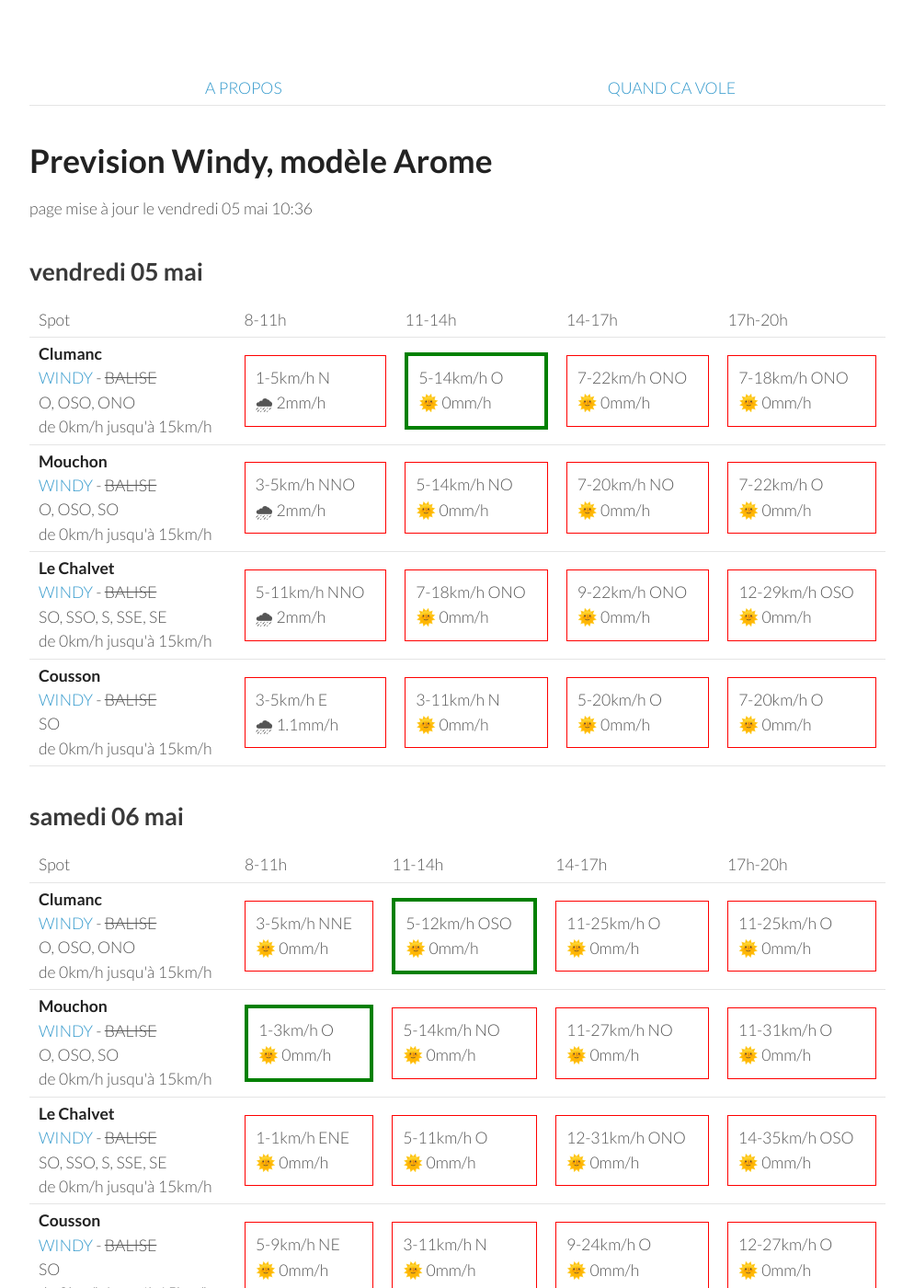
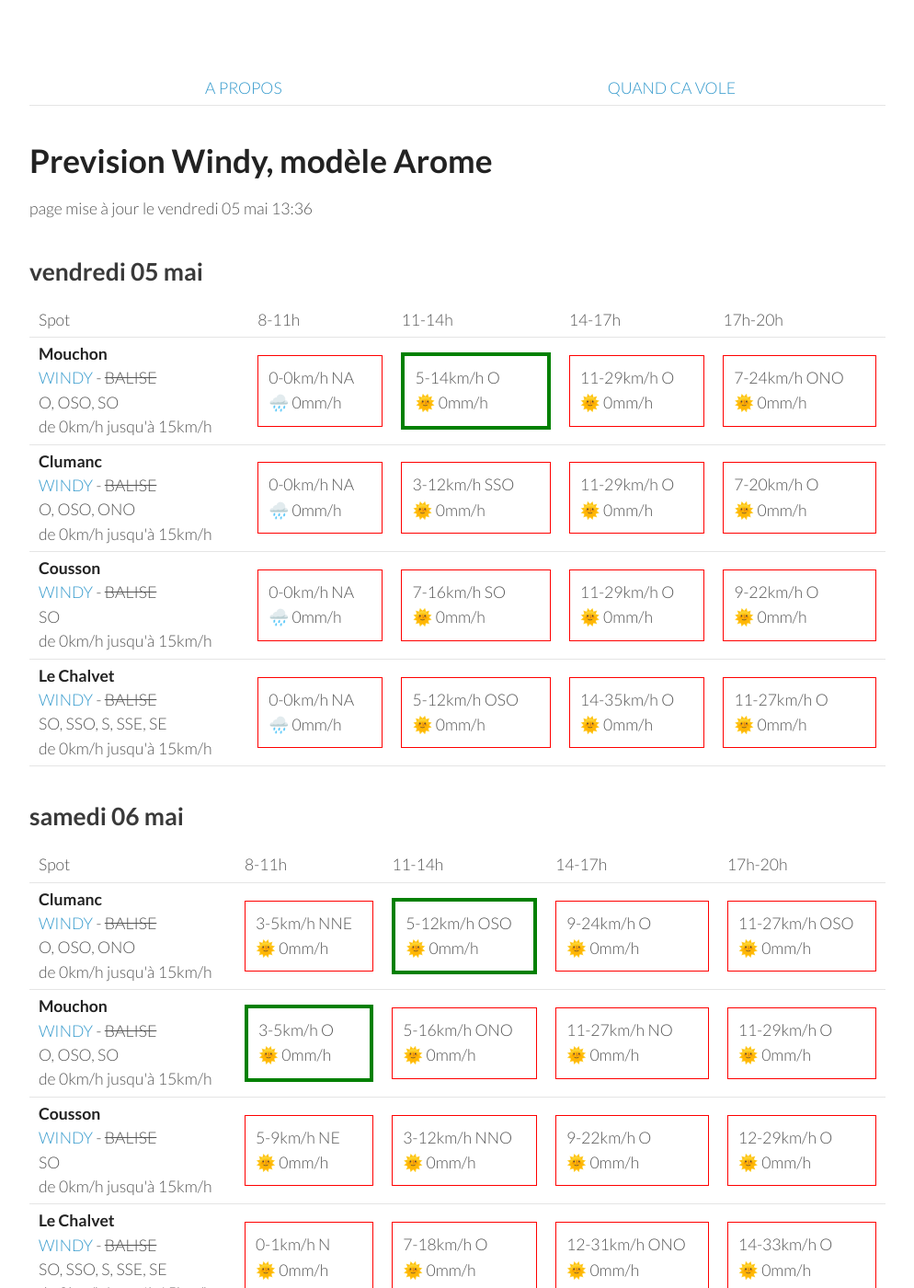
Before and after one commit to parapente-dans-le-nord/parapente-dans-le-nord.github.io, a Jekyll site: the page built from saint_andre.markdown, in a window 1280 px wide and 1400 px high. Shown: the whole window at 92% size, without its empty margins (26-1020 px from the left). Built offline with Jekyll 4.4.1, drawn with Linux system fonts in a browser that asks for light colours.

Commit message:
update index.markdown

```diff
--- a/saint_andre.markdown
+++ b/saint_andre.markdown
@@ -7,7 +7,7 @@ title:  "Tous les spots"
 {: .links}
 
 # Prevision Windy, modèle Arome
-page mise à jour le vendredi 05 mai 10:36
+page mise à jour le vendredi 05 mai 13:36
 
 ## vendredi 05 mai
 
@@ -22,43 +22,39 @@ page mise à jour le vendredi 05 mai 10:36
       <td>17h-20h</td>
     </tr>
 <tr>
-        <td><strong>Clumanc</strong><br><a href="https://windy.com/44.027/6.402?43.914,6.403,10,m:eSxaglP">WINDY</a> - <span class="no-balise"> BALISE </span><br> <span class="vent-favorable">O, OSO, ONO</span><br><span class="force-vent">de 0km/h jusqu'à 15km/h</span> </td>
+        <td><strong>Mouchon</strong><br><a href="https://windy.com/43.992/6.424?43.878,6.425,10,m:eSuaglR">WINDY</a> - <span class="no-balise"> BALISE </span><br> <span class="vent-favorable">O, OSO, SO</span><br><span class="force-vent">de 0km/h jusqu'à 15km/h</span> </td>
 
-            <td><div class="not-flyable"><p>1-5km/h N</p><p>🌧 2mm/h</p></div></td>
+            <td><div class="not-flyable"><p>0-0km/h NA</p><p>🌧️ 0mm/h</p></div></td>
             <td><div class="flyable"><p>5-14km/h O</p><p>🌞 0mm/h</p></div></td>
-            <td><div class="not-flyable"><p>7-22km/h ONO</p><p>🌞 0mm/h</p></div></td>
-            <td><div class="not-flyable"><p>7-18km/h ONO</p><p>🌞 0mm/h</p></div></td>
-
+            <td><div class="not-flyable"><p>11-29km/h O</p><p>🌞 0mm/h</p></div></td>
+            <td><div class="not-flyable"><p>7-24km/h ONO</p><p>🌞 0mm/h</p></div></td>
 
     </tr>
 <tr>
-        <td><strong>Mouchon</strong><br><a href="https://windy.com/43.992/6.424?43.878,6.425,10,m:eSuaglR">WINDY</a> - <span class="no-balise"> BALISE </span><br> <span class="vent-favorable">O, OSO, SO</span><br><span class="force-vent">de 0km/h jusqu'à 15km/h</span> </td>
+        <td><strong>Clumanc</strong><br><a href="https://windy.com/44.027/6.402?43.914,6.403,10,m:eSxaglP">WINDY</a> - <span class="no-balise"> BALISE </span><br> <span class="vent-favorable">O, OSO, ONO</span><br><span class="force-vent">de 0km/h jusqu'à 15km/h</span> </td>
 
-            <td><div class="not-flyable"><p>3-5km/h NNO</p><p>🌧 2mm/h</p></div></td>
-            <td><div class="not-flyable"><p>5-14km/h NO</p><p>🌞 0mm/h</p></div></td>
-            <td><div class="not-flyable"><p>7-20km/h NO</p><p>🌞 0mm/h</p></div></td>
-            <td><div class="not-flyable"><p>7-22km/h O</p><p>🌞 0mm/h</p></div></td>
+            <td><div class="not-flyable"><p>0-0km/h NA</p><p>🌧️ 0mm/h</p></div></td>
+            <td><div class="not-flyable"><p>3-12km/h SSO</p><p>🌞 0mm/h</p></div></td>
+            <td><div class="not-flyable"><p>11-29km/h O</p><p>🌞 0mm/h</p></div></td>
+            <td><div class="not-flyable"><p>7-20km/h O</p><p>🌞 0mm/h</p></div></td>
 
+    </tr>
+<tr>
+        <td><strong>Cousson</strong><br><a href="https://windy.com/44.054/6.240?43.940,6.241,10,m:eSAaglz">WINDY</a> - <span class="no-balise"> BALISE </span><br> <span class="vent-favorable">SO</span><br><span class="force-vent">de 0km/h jusqu'à 15km/h</span> </td>
+
+            <td><div class="not-flyable"><p>0-0km/h NA</p><p>🌧️ 0mm/h</p></div></td>
+            <td><div class="not-flyable"><p>7-16km/h SO</p><p>🌞 0mm/h</p></div></td>
+            <td><div class="not-flyable"><p>11-29km/h O</p><p>🌞 0mm/h</p></div></td>
+            <td><div class="not-flyable"><p>9-22km/h O</p><p>🌞 0mm/h</p></div></td>
 
     </tr>
 <tr>
         <td><strong>Le Chalvet</strong><br><a href="https://windy.com/43.979/6.480?43.866,6.480,10,m:eSsaglX">WINDY</a> - <span class="no-balise"> BALISE </span><br> <span class="vent-favorable">SO, SSO, S, SSE, SE</span><br><span class="force-vent">de 0km/h jusqu'à 15km/h</span> </td>
 
-            <td><div class="not-flyable"><p>5-11km/h NNO</p><p>🌧 2mm/h</p></div></td>
-            <td><div class="not-flyable"><p>7-18km/h ONO</p><p>🌞 0mm/h</p></div></td>
-            <td><div class="not-flyable"><p>9-22km/h ONO</p><p>🌞 0mm/h</p></div></td>
-            <td><div class="not-flyable"><p>12-29km/h OSO</p><p>🌞 0mm/h</p></div></td>
-
-
-    </tr>
-<tr>
-        <td><strong>Cousson</strong><br><a href="https://windy.com/44.054/6.240?43.940,6.241,10,m:eSAaglz">WINDY</a> - <span class="no-balise"> BALISE </span><br> <span class="vent-favorable">SO</span><br><span class="force-vent">de 0km/h jusqu'à 15km/h</span> </td>
-
-            <td><div class="not-flyable"><p>3-5km/h E</p><p>🌧 1.1mm/h</p></div></td>
-            <td><div class="not-flyable"><p>3-11km/h N</p><p>🌞 0mm/h</p></div></td>
-            <td><div class="not-flyable"><p>5-20km/h O</p><p>🌞 0mm/h</p></div></td>
-            <td><div class="not-flyable"><p>7-20km/h O</p><p>🌞 0mm/h</p></div></td>
-
+            <td><div class="not-flyable"><p>0-0km/h NA</p><p>🌧️ 0mm/h</p></div></td>
+            <td><div class="not-flyable"><p>5-12km/h OSO</p><p>🌞 0mm/h</p></div></td>
+            <td><div class="not-flyable"><p>14-35km/h O</p><p>🌞 0mm/h</p></div></td>
+            <td><div class="not-flyable"><p>11-27km/h O</p><p>🌞 0mm/h</p></div></td>
 
     </tr>
 
@@ -82,28 +78,18 @@ page mise à jour le vendredi 05 mai 10:36
 
             <td><div class="not-flyable"><p>3-5km/h NNE</p><p>🌞 0mm/h</p></div></td>
             <td><div class="flyable"><p>5-12km/h OSO</p><p>🌞 0mm/h</p></div></td>
-            <td><div class="not-flyable"><p>11-25km/h O</p><p>🌞 0mm/h</p></div></td>
-            <td><div class="not-flyable"><p>11-25km/h O</p><p>🌞 0mm/h</p></div></td>
+            <td><div class="not-flyable"><p>9-24km/h O</p><p>🌞 0mm/h</p></div></td>
+            <td><div class="not-flyable"><p>11-27km/h OSO</p><p>🌞 0mm/h</p></div></td>
 
 
     </tr>
 <tr>
         <td><strong>Mouchon</strong><br><a href="https://windy.com/43.992/6.424?43.878,6.425,10,m:eSuaglR">WINDY</a> - <span class="no-balise"> BALISE </span><br> <span class="vent-favorable">O, OSO, SO</span><br><span class="force-vent">de 0km/h jusqu'à 15km/h</span> </td>
 
-            <td><div class="flyable"><p>1-3km/h O</p><p>🌞 0mm/h</p></div></td>
-            <td><div class="not-flyable"><p>5-14km/h NO</p><p>🌞 0mm/h</p></div></td>
+            <td><div class="flyable"><p>3-5km/h O</p><p>🌞 0mm/h</p></div></td>
+            <td><div class="not-flyable"><p>5-16km/h ONO</p><p>🌞 0mm/h</p></div></td>
             <td><div class="not-flyable"><p>11-27km/h NO</p><p>🌞 0mm/h</p></div></td>
-            <td><div class="not-flyable"><p>11-31km/h O</p><p>🌞 0mm/h</p></div></td>
-
-
-    </tr>
-<tr>
-        <td><strong>Le Chalvet</strong><br><a href="https://windy.com/43.979/6.480?43.866,6.480,10,m:eSsaglX">WINDY</a> - <span class="no-balise"> BALISE </span><br> <span class="vent-favorable">SO, SSO, S, SSE, SE</span><br><span class="force-vent">de 0km/h jusqu'à 15km/h</span> </td>
-
-            <td><div class="not-flyable"><p>1-1km/h ENE</p><p>🌞 0mm/h</p></div></td>
-            <td><div class="not-flyable"><p>5-11km/h O</p><p>🌞 0mm/h</p></div></td>
-            <td><div class="not-flyable"><p>12-31km/h ONO</p><p>🌞 0mm/h</p></div></td>
-            <td><div class="not-flyable"><p>14-35km/h OSO</p><p>🌞 0mm/h</p></div></td>
+            <td><div class="not-flyable"><p>11-29km/h O</p><p>🌞 0mm/h</p></div></td>
 
 
     </tr>
@@ -111,9 +97,19 @@ page mise à jour le vendredi 05 mai 10:36
         <td><strong>Cousson</strong><br><a href="https://windy.com/44.054/6.240?43.940,6.241,10,m:eSAaglz">WINDY</a> - <span class="no-balise"> BALISE </span><br> <span class="vent-favorable">SO</span><br><span class="force-vent">de 0km/h jusqu'à 15km/h</span> </td>
 
             <td><div class="not-flyable"><p>5-9km/h NE</p><p>🌞 0mm/h</p></div></td>
-            <td><div class="not-flyable"><p>3-11km/h N</p><p>🌞 0mm/h</p></div></td>
-            <td><div class="not-flyable"><p>9-24km/h O</p><p>🌞 0mm/h</p></div></td>
-            <td><div class="not-flyable"><p>12-27km/h O</p><p>🌞 0mm/h</p></div></td>
+            <td><div class="not-flyable"><p>3-12km/h NNO</p><p>🌞 0mm/h</p></div></td>
+            <td><div class="not-flyable"><p>9-22km/h O</p><p>🌞 0mm/h</p></div></td>
+            <td><div class="not-flyable"><p>12-29km/h O</p><p>🌞 0mm/h</p></div></td>
+
+
+    </tr>
+<tr>
+        <td><strong>Le Chalvet</strong><br><a href="https://windy.com/43.979/6.480?43.866,6.480,10,m:eSsaglX">WINDY</a> - <span class="no-balise"> BALISE </span><br> <span class="vent-favorable">SO, SSO, S, SSE, SE</span><br><span class="force-vent">de 0km/h jusqu'à 15km/h</span> </td>
+
+            <td><div class="not-flyable"><p>0-1km/h N</p><p>🌞 0mm/h</p></div></td>
+            <td><div class="not-flyable"><p>7-18km/h O</p><p>🌞 0mm/h</p></div></td>
+            <td><div class="not-flyable"><p>12-31km/h ONO</p><p>🌞 0mm/h</p></div></td>
+            <td><div class="not-flyable"><p>14-33km/h O</p><p>🌞 0mm/h</p></div></td>
 
 
     </tr>
```
